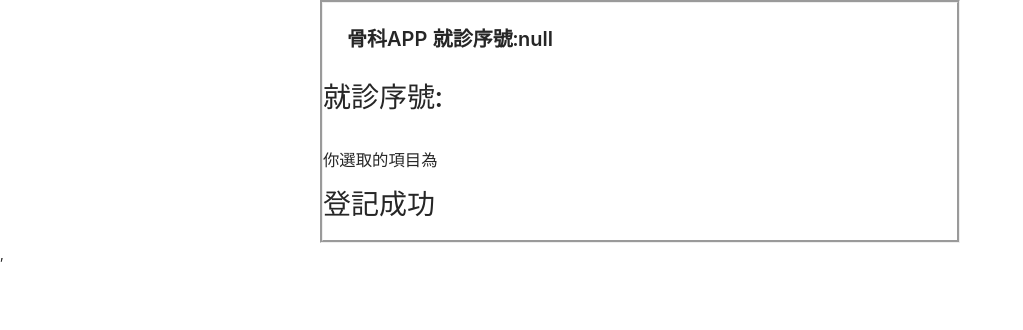
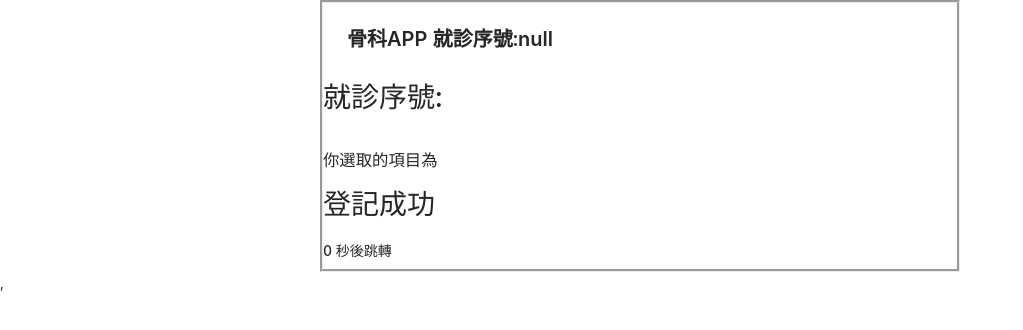
Before and after one commit to JohnTing/consultation-web, a React (Create React App) app: page /consultation-web/userpage3 in a window 1280 px wide. Shown: the top 330 px of the page, without its empty margins (0-1023 px from the left). Built offline with nearby package versions, Linux system fonts and the light colour scheme.

Commit message:
set timeout

```diff
--- a/src/components/UserPage1.tsx
+++ b/src/components/UserPage1.tsx
@@ -77,7 +77,7 @@ export default function UserPage1(prop: Prop) {
             })}
           </Row>
           <Row align="top" justify="center">
-            {['*', '0', '#'].map((value, index, array) => {
+            {['', '0', ''].map((value, index, array) => {
               return (
                 <Col key={index} style={{ width: "auto" }}>
                   <Square value={value} />
--- a/src/components/UserPage3.tsx
+++ b/src/components/UserPage3.tsx
@@ -31,6 +31,23 @@ export default function UserPage2(prop: Prop) {
   const id = new URLSearchParams(search).get("id");
   const work = new URLSearchParams(search).get("work");
 
+const [mytimeout, setMytimeout] = useState(5);
+
+  useEffect(() => {
+
+    const timer1 = setInterval(() => {
+      setMytimeout(mytimeout - 1)
+      if(mytimeout === 0) {
+        navigate(`/${prop.nextpage}`)
+      }
+
+    }, 1000);
+
+
+    return () => clearInterval(timer1)
+  }, [mytimeout])
+
+
   return (
     <>
       <div style={myborder}>
@@ -45,6 +62,10 @@ export default function UserPage2(prop: Prop) {
           <Button type="primary" size="large" onClick={()=>{navigate(`/${prop.nextpage}`)}} >{work}</Button></h3>
 
         <h1>登記成功</h1>
+        <h4>{mytimeout} 秒後跳轉</h4>
+
+
+
       </div>
     </>
   );
```
